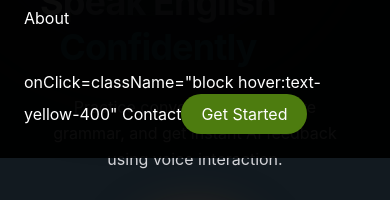
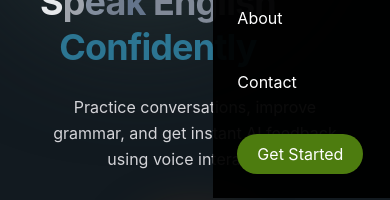
Before and after one commit to shivamsharma-01/TalkBoost, a React (Vite) app: page / in a window 390 px wide. Both pictures are taken after a click on the button 351 px from the left and 48 px from the top of the page. Shown: the part 259-459 px from the top of the page. Built offline with nearby package versions, Linux system fonts and the light colour scheme.

Commit message:
UI change

```diff
--- a/src/components/Navbar.jsx
+++ b/src/components/Navbar.jsx
@@ -111,12 +111,13 @@ const Navbar = () => {
                             About
                         </Link>
 
-
+                        <Link
+                            to="/contact"
                             onClick={() => setMenuOpen(false)}
                             className="block hover:text-yellow-400"
-
+                        >
                             Contact
-
+                        </Link>
 
                         <Link
                             to="/grammer"
```
